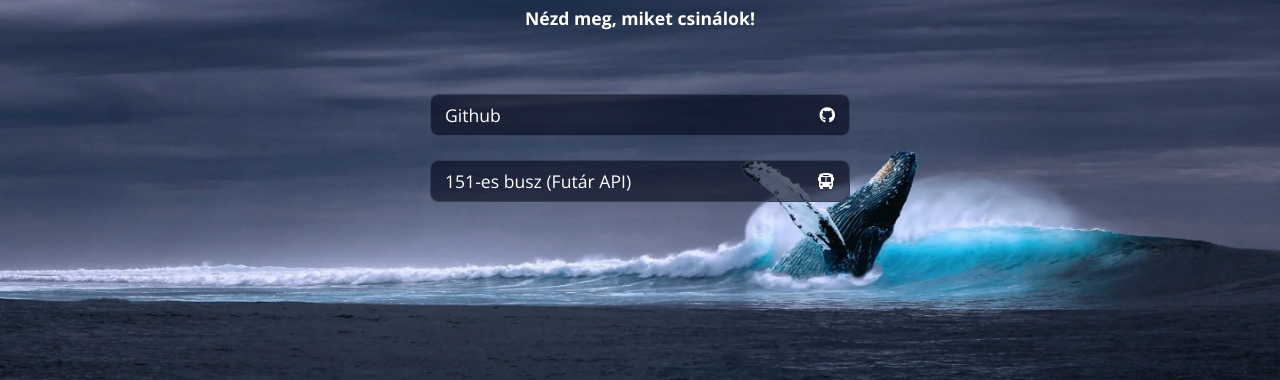
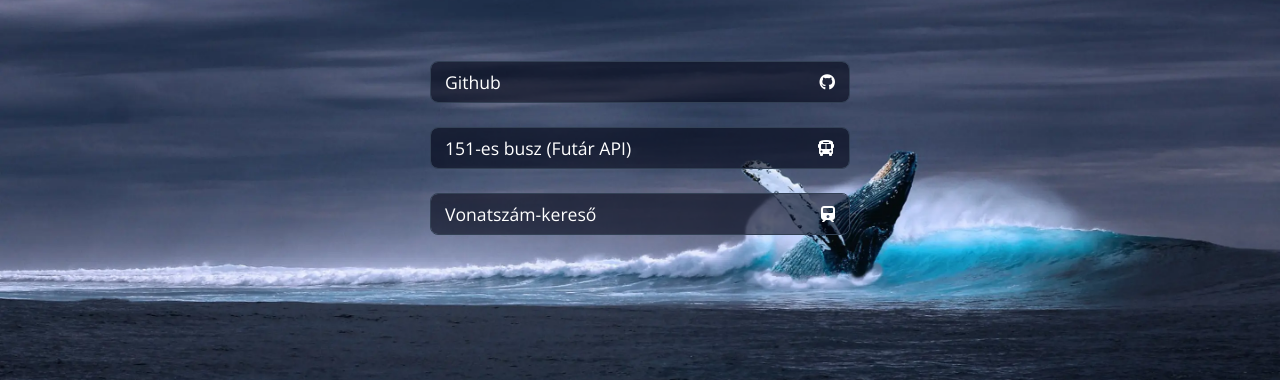
Before and after one commit to apgyorfi/apgyorfi.dev, a plain HTML site: page index.html in a window 1280 px wide. Shown: the part 420-800 px from the top of the page. Drawn offline with nearby package versions, Linux system fonts and the light colour scheme.

Commit message:
Update index.html

```diff
--- a/index.html
+++ b/index.html
@@ -83,6 +83,11 @@
       <p>151-es busz (Futár API)</p>
       <i class="fa-solid fa-bus"></i>
     </a>
+    <a href="https://apgyorfi.github.io/mav/vonatkereso" target="_blank" class="link">
+      <div class="linkBackground"></div>
+      <p>Vonatszám-kereső</p>
+      <i class="fa-solid fa-train"></i>
+    </a>
 
   </main>
 </body>
```
